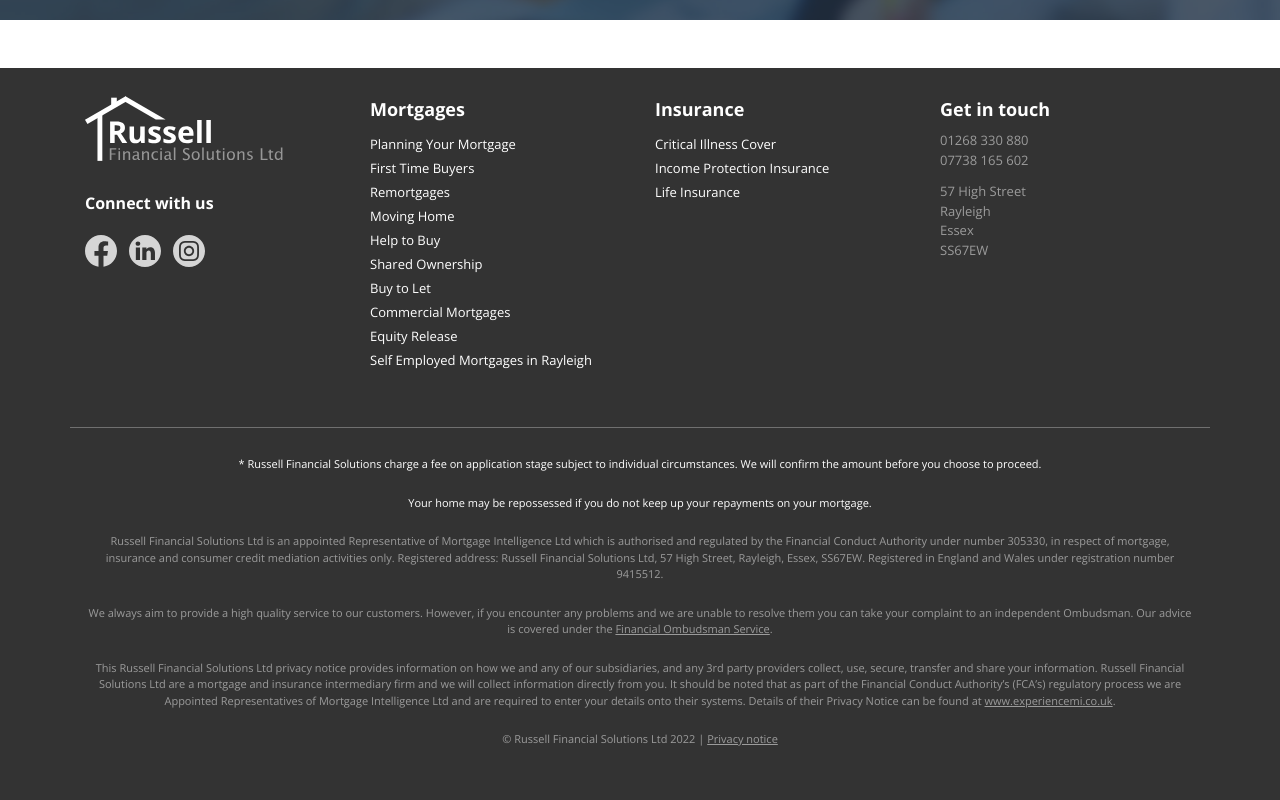
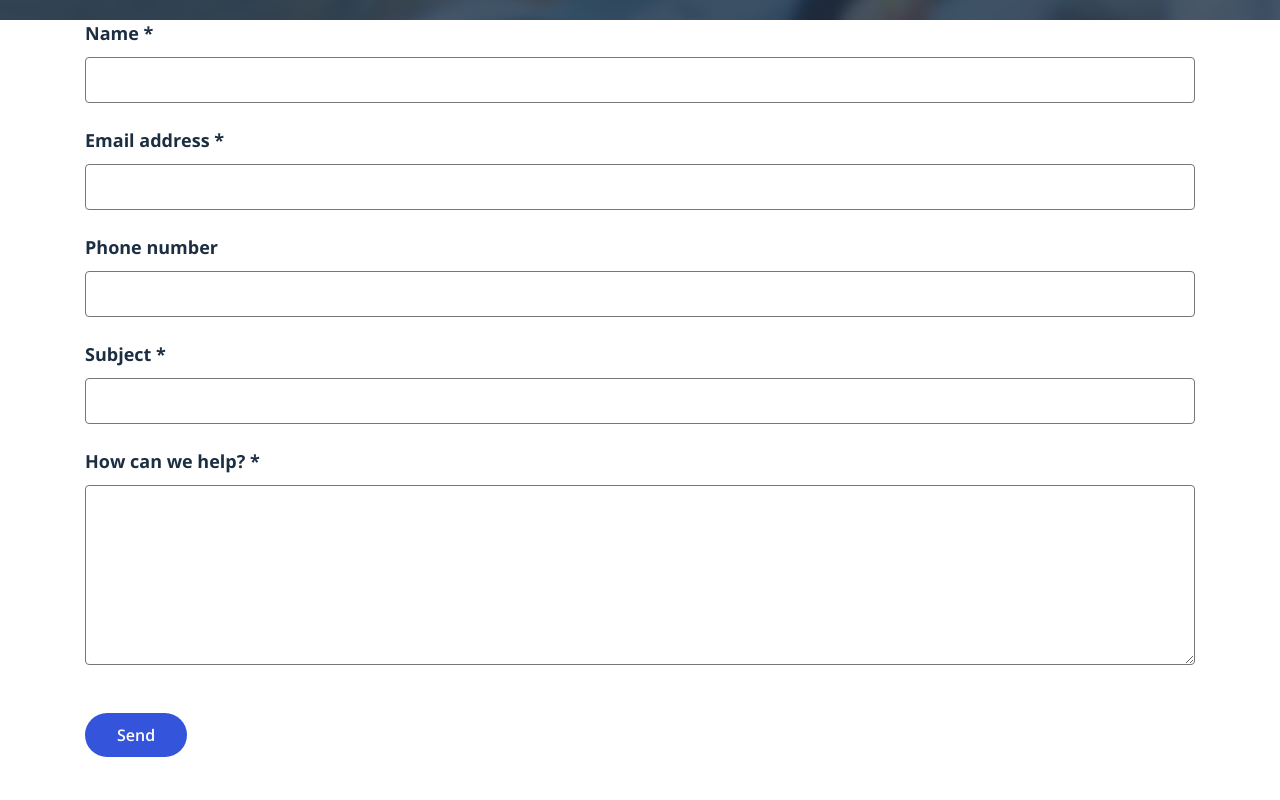
Before and after one commit to somedevsdo/russell-financial-solutions, a Next.js app: page /get-in-touch in a window 1280 px wide. Shown: the part 400-1200 px from the top of the page. Built offline with nearby package versions, Linux system fonts and the light colour scheme.

Commit message:
Added basic form to test with Netlify

```diff
--- a/components/Layout/Layout.js
+++ b/components/Layout/Layout.js
@@ -355,9 +355,8 @@
             </div>
             <div className="container">{heroContent}</div>
           </div>
+          <div className="container">{children}</div>
         </div>
-
-        {children}
       </main>
 
       <footer>
--- a/pages/get-in-touch.js
+++ b/pages/get-in-touch.js
@@ -28,6 +28,111 @@
         <Head>
           <title>Get in touch</title>
         </Head>
+
+        <form
+          name="contact"
+          method="POST"
+          data-netlify="true"
+          id="contact"
+          className=" contact-form"
+        >
+          <div className="form-field  ">
+            <div className="form-label">
+              <label className="inline">
+                Name <span className="required">*</span>
+              </label>
+            </div>
+            <div className="form-data">
+              <div className="form-input-wrapper ">
+                <input
+                  name="data[name]"
+                  value=""
+                  type="text"
+                  className=" "
+                  autoComplete="on"
+                  required="required"
+                />
+              </div>
+            </div>
+          </div>
+
+          <div className="form-field  ">
+            <div className="form-label">
+              <label className="inline">
+                Email address <span className="required">*</span>
+              </label>
+            </div>
+            <div className="form-data">
+              <div className="form-input-wrapper ">
+                <input
+                  name="data[email]"
+                  value=""
+                  type="email"
+                  className=" "
+                  required="required"
+                />
+              </div>
+            </div>
+          </div>
+
+          <div className="form-field  ">
+            <div className="form-label">
+              <label className="inline">Phone number</label>
+            </div>
+            <div className="form-data">
+              <div className="form-input-wrapper ">
+                <input
+                  name="data[phone]"
+                  value=""
+                  type="number"
+                  className=" "
+                />
+              </div>
+            </div>
+          </div>
+
+          <div className="form-field  ">
+            <div className="form-label">
+              <label className="inline">
+                Subject <span className="required">*</span>
+              </label>
+            </div>
+            <div className="form-data">
+              <div className="form-input-wrapper ">
+                <input
+                  name="data[subject]"
+                  value=""
+                  type="text"
+                  className=" "
+                  required="required"
+                />
+              </div>
+            </div>
+          </div>
+
+          <div className="form-field  ">
+            <div className="form-label">
+              <label className="inline">
+                How can we help? <span className="required">*</span>
+              </label>
+            </div>
+            <div className="form-data">
+              <div className="form-textarea-wrapper  ">
+                <textarea
+                  name="data[message]"
+                  className="  "
+                  required="required"
+                ></textarea>
+              </div>
+            </div>
+          </div>
+
+          <div className="buttons">
+            <button type="submit" className="button ">
+              Send
+            </button>
+          </div>
+        </form>
       </Layout>
     </>
   );
```
Also changed, not shown: pages/mortgages.js (+10 -5 lines).
